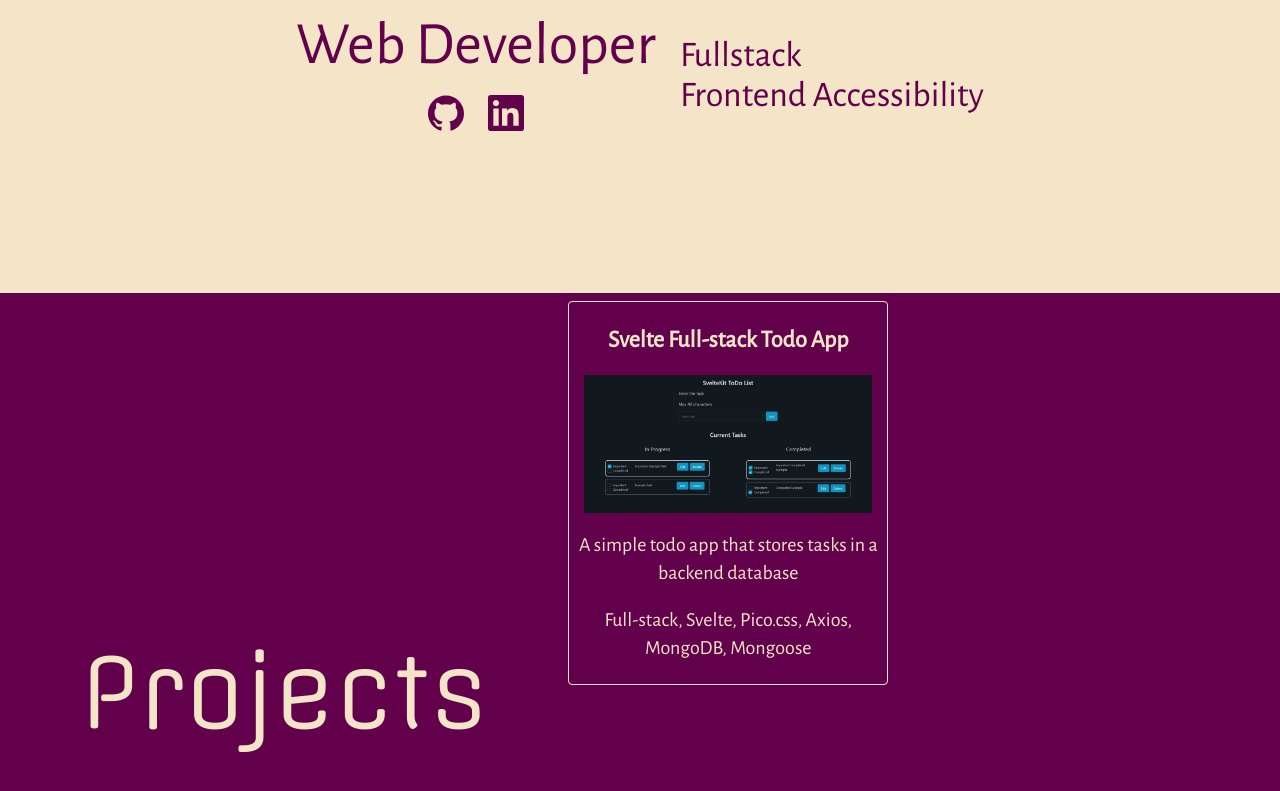
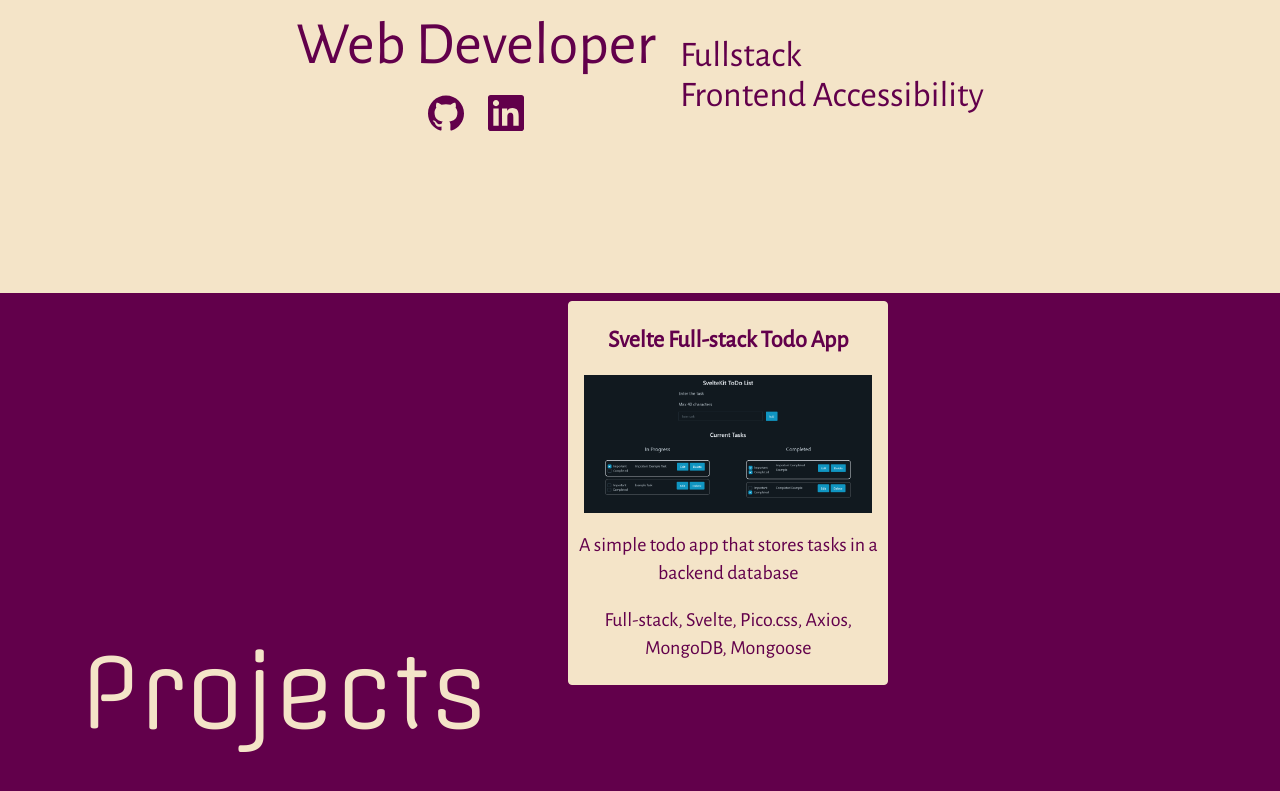
Before and after one commit to AshlavaDev/portfolio, a Next.js app: page / in a window 1280 px wide. Shown: the part 507-1298 px from the top of the page. Built offline with nearby package versions, Linux system fonts and the light colour scheme.

Commit message:
reverse project card colours

```diff
--- a/components/ProjectCard.tsx
+++ b/components/ProjectCard.tsx
@@ -20,7 +20,7 @@ export default function ProjectCard({project, projectName, image, briefDescripti
       pathname: `/projects/${project}`,
       query: { project: project}
     }} >
-      <div className='border border-solid border-cream hover:bg-cream rounded text-cream hover:text-burgundy w-80 h-96 p-1 flex flex-col items-center justify-evenly'>
+      <div className='border border-solid border-cream bg-cream hover:bg-burgundy rounded hover:text-cream text-burgundy w-80 h-96 p-1 flex flex-col items-center justify-evenly'>
         <h4 className='text-xl md:text-2xl font-semibold'>{projectName}</h4>
         <Image src={image.src} alt={image.alt} width={288} height={240} />
         <p className='text-lg md:text-xl text-center'>{briefDescription}</p>
```
